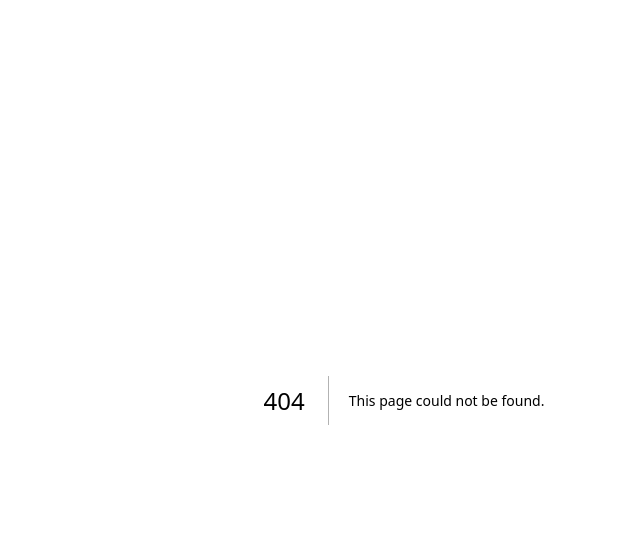
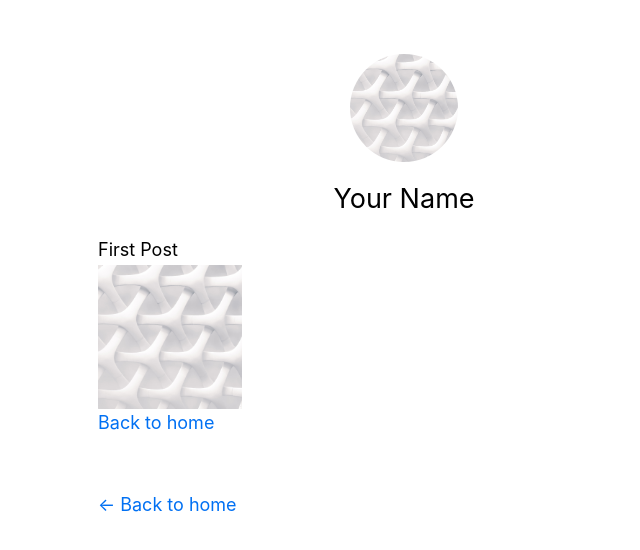
Before and after one commit to jmvsevilleja/nextjs-blog, a Next.js app: page /posts/first-post in a window 1280 px wide. Before the commit this address had no page. Shown: the top 550 px of the page, without its empty margins (236-876 px from the left). Built offline with nearby package versions, Linux system fonts and the light colour scheme.

Commit message:
added global app, page, layout

```diff
--- /dev/null
+++ b/components/layout.js
@@ -0,0 +1,69 @@
+import Head from 'next/head';
+import Image from 'next/image';
+import styles from './layout.module.css';
+import utilStyles from '../styles/utils.module.css';
+import Link from 'next/link';
+
+const name = 'Your Name';
+export const siteTitle = 'Next.js Sample Website';
+
+export default function Layout({children, home}) {
+    return (
+        <div className={styles.container}>
+            <Head>
+                <link rel="icon" href="/favicon.ico" />
+                <meta
+                    name="description"
+                    content="Learn how to build a personal website using Next.js"
+                />
+                <meta
+                    property="og:image"
+                    content={`https://og-image.vercel.app/${encodeURI(
+                        siteTitle,
+                    )}.png?theme=light&md=0&fontSize=75px&images=https%3A%2F%2Fassets.vercel.com%2Fimage%2Fupload%2Ffront%2Fassets%2Fdesign%2Fnextjs-black-logo.svg`}
+                />
+                <meta name="og:title" content={siteTitle} />
+                <meta name="twitter:card" content="summary_large_image" />
+            </Head>
+            <header className={styles.header}>
+                {home ? (
+                    <>
+                        <Image
+                            priority
+                            src="/images/profile.jpg"
+                            className={utilStyles.borderCircle}
+                            height={144}
+                            width={144}
+                            alt=""
+                        />
+                        <h1 className={`${utilStyles.heading2Xl} underline`}>{name}</h1>
+                    </>
+                ) : (
+                    <>
+                        <Link href="/">
+                            <Image
+                                priority
+                                src="/images/profile.jpg"
+                                className={utilStyles.borderCircle}
+                                height={108}
+                                width={108}
+                                alt=""
+                            />
+                        </Link>
+                        <h2 className={utilStyles.headingLg}>
+                            <Link href="/" className={utilStyles.colorInherit}>
+                                {name}
+                            </Link>
+                        </h2>
+                    </>
+                )}
+            </header>
+            <main>{children}</main>
+            {!home && (
+                <div className={styles.backToHome}>
+                    <Link href="/">← Back to home</Link>
+                </div>
+            )}
+        </div>
+    );
+}
--- /dev/null
+++ b/components/layout.module.css
@@ -0,0 +1,15 @@
+.container {
+    max-width: 36rem;
+    padding: 0 1rem;
+    margin: 3rem auto 6rem;
+  }
+
+  .header {
+    display: flex;
+    flex-direction: column;
+    align-items: center;
+  }
+
+  .backToHome {
+    margin: 3rem 0 0;
+  }
--- /dev/null
+++ b/pages/_app.js
@@ -0,0 +1,5 @@
+import '../styles/globals.css';
+
+export default function App({ Component, pageProps }) {
+    return <Component {...pageProps} />;
+  }
--- a/pages/index.js
+++ b/pages/index.js
@@ -1,115 +1,30 @@
-import Head from 'next/head'
-import styles from '../styles/Home.module.css';
+import Head from 'next/head';
+import Layout, {siteTitle} from '../components/layout';
+import utilStyles from '../styles/utils.module.css';
+import styles from '../styles/alert.module.css';
+import Link from "next/link";
+import clsx from 'clsx';
 
 export default function Home() {
   return (
-    <div className={styles.container}>
+    <Layout home>
       <Head>
-        <title>Create Next App</title>
-        <link rel="icon" href="/favicon.ico" />
+        <title>{siteTitle}</title>
       </Head>
-
-      <main>
-        <h1 className={styles.title}>
-          Welcome to <a href="https://nextjs.org">Next.js!</a>
-        </h1>
-
-        <p className={styles.description}>
-          Get started by editing <code>pages/index.js</code>
+      <section className={utilStyles.headingMd}>
+        <div
+          className={clsx({
+            [styles.success]: true,
+            [styles.error]: false,
+            'custom': true
+          })}
+        ><p >[Your Self Introduction]</p></div>
+        <p>
+          (This is a sample website - you’ll be building a site like this on{' '}
+          <a href="https://nextjs.org/learn">our Next.js tutorial</a>.)
         </p>
-
-        <div className={styles.grid}>
-          <a href="https://nextjs.org/docs" className={styles.card}>
-            <h3>Documentation &rarr;</h3>
-            <p>Find in-depth information about Next.js features and API.</p>
-          </a>
-
-          <a href="https://nextjs.org/learn" className={styles.card}>
-            <h3>Learn &rarr;</h3>
-            <p>Learn about Next.js in an interactive course with quizzes!</p>
-          </a>
-
-          <a
-            href="https://github.com/vercel/next.js/tree/master/examples"
-            className={styles.card}
-          >
-            <h3>Examples &rarr;</h3>
-            <p>Discover and deploy boilerplate example Next.js projects.</p>
-          </a>
-
-          <a
-            href="https://vercel.com/import?filter=next.js&utm_source=create-next-app&utm_medium=default-template&utm_campaign=create-next-app"
-            className={styles.card}
-          >
-            <h3>Deploy &rarr;</h3>
-            <p>
-              Instantly deploy your Next.js site to a public URL with Vercel.
-            </p>
-          </a>
-        </div>
-      </main>
-
-      <footer>
-        <a
-          href="https://vercel.com?utm_source=create-next-app&utm_medium=default-template&utm_campaign=create-next-app"
-          target="_blank"
-          rel="noopener noreferrer"
-        >
-          Powered by{' '}
-          <img src="/vercel.svg" alt="Vercel" className={styles.logo} />
-        </a>
-      </footer>
-
-      <style jsx>{`
-        main {
-          padding: 5rem 0;
-          flex: 1;
-          display: flex;
-          flex-direction: column;
-          justify-content: center;
-          align-items: center;
-        }
-        footer {
-          width: 100%;
-          height: 100px;
-          border-top: 1px solid #eaeaea;
-          display: flex;
-          justify-content: center;
-          align-items: center;
-        }
-        footer img {
-          margin-left: 0.5rem;
-        }
-        footer a {
-          display: flex;
-          justify-content: center;
-          align-items: center;
-          text-decoration: none;
-          color: inherit;
-        }
-        code {
-          background: #fafafa;
-          border-radius: 5px;
-          padding: 0.75rem;
-          font-size: 1.1rem;
-          font-family: Menlo, Monaco, Lucida Console, Liberation Mono,
-            DejaVu Sans Mono, Bitstream Vera Sans Mono, Courier New, monospace;
-        }
-      `}</style>
-
-      <style jsx global>{`
-        html,
-        body {
-          padding: 0;
-          margin: 0;
-          font-family: -apple-system, BlinkMacSystemFont, Segoe UI, Roboto,
-            Oxygen, Ubuntu, Cantarell, Fira Sans, Droid Sans, Helvetica Neue,
-            sans-serif;
-        }
-        * {
-          box-sizing: border-box;
-        }
-      `}</style>
-    </div>
-  )
+        Read <Link href="/posts/first-post">this page!</Link>
+      </section>
+    </Layout>
+  );
 }
--- /dev/null
+++ b/pages/posts/first-post.js
@@ -0,0 +1,33 @@
+import Link from 'next/link';
+import Image from 'next/image'
+import Head from 'next/head';
+// import Script from 'next/script';
+import Layout from '../../components/layout';
+
+export default function FirstPost() {
+  return (
+    <Layout>
+      <Head>
+        <title>First Post</title>
+      </Head>
+
+      {/* <Script
+        src="https://connect.facebook.net/en_US/sdk.js"
+        strategy="lazyOnload"
+        onLoad={() =>
+          console.log(`script loaded correctly, window.FB has been populated`)
+        }
+      /> */}
+      <h1>First Post</h1>
+      <Image
+        src="/images/profile.jpg" // Route of the image file
+        height={144} // Desired size with correct aspect ratio
+        width={144} // Desired size with correct aspect ratio
+        alt="Your Name"
+      />
+      <h2>
+        <Link href="/">Back to home</Link>
+      </h2>
+    </Layout>
+  );
+}
--- /dev/null
+++ b/styles/alert.module.css
@@ -0,0 +1,6 @@
+.success {
+  color: green;
+}
+.error {
+  color: red;
+}
--- /dev/null
+++ b/styles/utils.module.css
@@ -0,0 +1,56 @@
+.heading2Xl {
+  font-size: 2.5rem;
+  line-height: 1.2;
+  font-weight: 800;
+  letter-spacing: -0.05rem;
+  margin: 1rem 0;
+}
+
+.headingXl {
+  font-size: 2rem;
+  line-height: 1.3;
+  font-weight: 800;
+  letter-spacing: -0.05rem;
+  margin: 1rem 0;
+}
+
+.headingLg {
+  font-size: 1.5rem;
+  line-height: 1.4;
+  margin: 1rem 0;
+}
+
+.headingMd {
+  font-size: 1.2rem;
+  line-height: 1.5;
+}
+.headingXl {
+  font-size: 1.5rem;
+  line-height: 2;
+}
+
+.borderCircle {
+  border-radius: 9999px;
+}
+
+.colorInherit {
+  color: inherit;
+}
+
+.padding1px {
+  padding-top: 1px;
+}
+
+.list {
+  list-style: none;
+  padding: 0;
+  margin: 0;
+}
+
+.listItem {
+  margin: 0 0 1.25rem;
+}
+
+.lightText {
+  color: #666;
+}
```
Also changed, not shown: public/images/profile.jpg (added).
